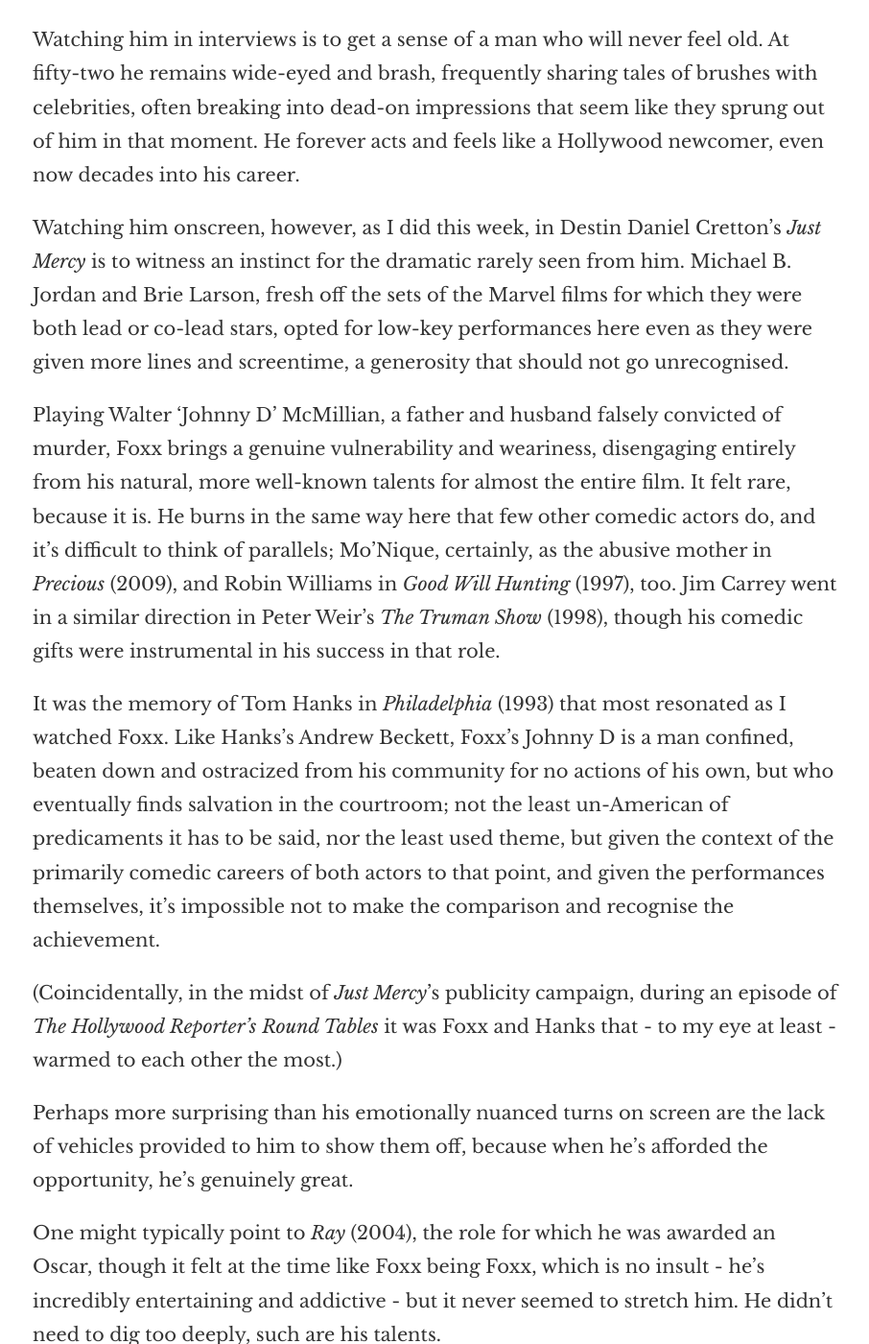
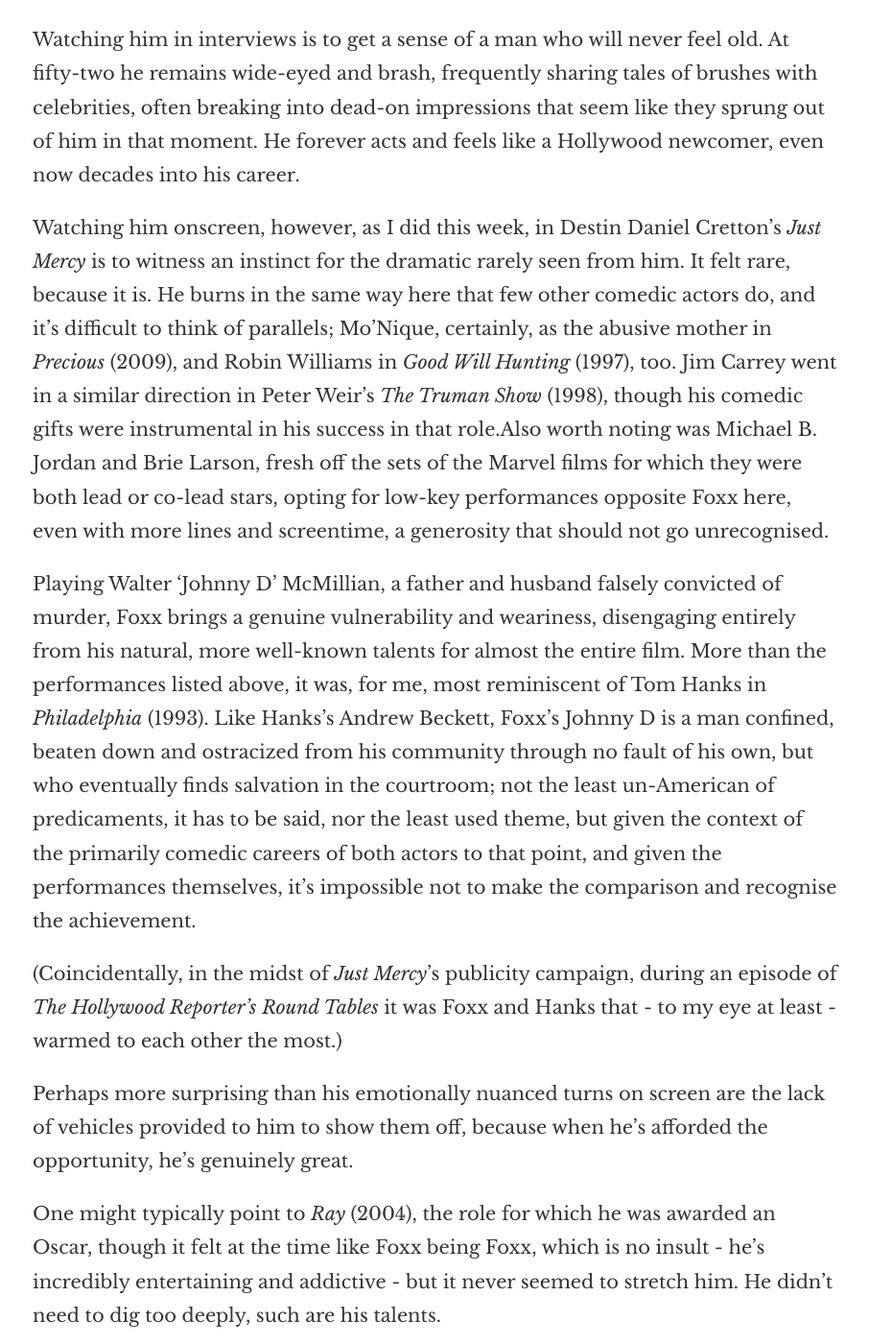
Before and after one commit to gitsit/rzrecord, a Jekyll site: the page built from _posts/2020-10-22-like-a-foxx.md, in a window 1280 px wide and 1400 px high, scrolled down 493 px. Shown: the whole window at 96% size, without its empty margins (186-1092 px from the left). Built offline with Jekyll 4.4.1, drawn with Linux system fonts in a browser that asks for light colours; nearby versions of some CDN libraries; some of the changed text lies outside the part shown.

Commit message:
updated foxx

```diff
--- a/_posts/2020-10-22-like-a-foxx.md
+++ b/_posts/2020-10-22-like-a-foxx.md
@@ -11,11 +11,9 @@ Comedian Norm Macdonald likes to describe Eddie Murphy as uproariously funny but
 
 Watching him in interviews is to get a sense of a man who will never feel old. At fifty-two he remains wide-eyed and brash, frequently sharing tales of brushes with celebrities, often breaking into dead-on impressions that seem like they sprung out of him in that moment. He forever acts and feels like a Hollywood newcomer, even now decades into his career.
 
-Watching him onscreen, however, as I did this week, in Destin Daniel Cretton's _Just Mercy_  is to witness an instinct for the dramatic rarely seen from him. Michael B. Jordan and Brie Larson, fresh off the sets of the Marvel films for which they were both lead or co-lead stars, opted for low-key performances here even as they were given more lines and screentime, a generosity that should not go unrecognised.
+Watching him onscreen, however, as I did this week, in Destin Daniel Cretton's _Just Mercy_  is to witness an instinct for the dramatic rarely seen from him. It felt rare, because it is. He burns in the same way here that few other comedic actors do, and it's difficult to think of parallels; Mo'Nique, certainly, as the abusive mother in _Precious_ (2009), and Robin Williams in _Good Will Hunting_ (1997), too. Jim Carrey went in a similar direction in Peter Weir's _The Truman Show_ (1998), though his comedic gifts were instrumental in his success in that role.Also worth noting was Michael B. Jordan and Brie Larson, fresh off the sets of the Marvel films for which they were both lead or co-lead stars, opting for low-key performances opposite Foxx here, even with more lines and screentime, a generosity that should not go unrecognised.
 
-Playing Walter 'Johnny D' McMillian, a father and husband falsely convicted of murder, Foxx brings a genuine vulnerability and weariness, disengaging entirely from his natural, more well-known talents for almost the entire film. It felt rare, because it is. He burns in the same way here that few other comedic actors do, and it's difficult to think of parallels; Mo'Nique, certainly, as the abusive mother in _Precious_ (2009), and Robin Williams in _Good Will Hunting_ (1997), too. Jim Carrey went in a similar direction in Peter Weir's _The Truman Show_ (1998), though his comedic gifts were instrumental in his success in that role.
-
-It was the memory of Tom Hanks in _Philadelphia_ (1993) that most resonated as I watched Foxx. Like Hanks's Andrew Beckett, Foxx's Johnny D is a man confined, beaten down and ostracized from his community for no actions of his own, but who eventually finds salvation in the courtroom; not the least un-American of predicaments it has to be said, nor the least used theme, but given the context of the primarily comedic careers of both actors to that point, and given the performances themselves, it's impossible not to make the comparison and recognise the achievement.
+Playing Walter 'Johnny D' McMillian, a father and husband falsely convicted of murder, Foxx brings a genuine vulnerability and weariness, disengaging entirely from his natural, more well-known talents for almost the entire film. More than the performances listed above, it was, for me, most reminiscent of Tom Hanks in _Philadelphia_ (1993). Like Hanks's Andrew Beckett, Foxx's Johnny D is a man confined, beaten down and ostracized from his community through no fault of his own, but who eventually finds salvation in the courtroom; not the least un-American of predicaments, it has to be said, nor the least used theme, but given the context of the primarily comedic careers of both actors to that point, and given the performances themselves, it's impossible not to make the comparison and recognise the achievement.
 
 (Coincidentally, in the midst of _Just Mercy_'s publicity campaign, during an episode of _The Hollywood Reporter's_ _Round Tables_  it was Foxx and Hanks that - to my eye at least - warmed to each other the most.)
 
```
Also changed, not shown: other parts of _posts/2020-10-22-like-a-foxx.md (+1 -1 lines).
